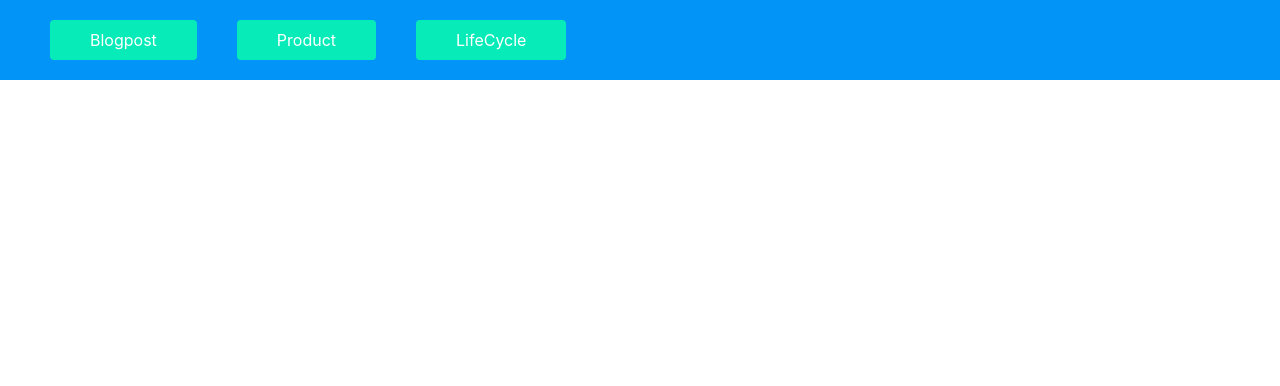
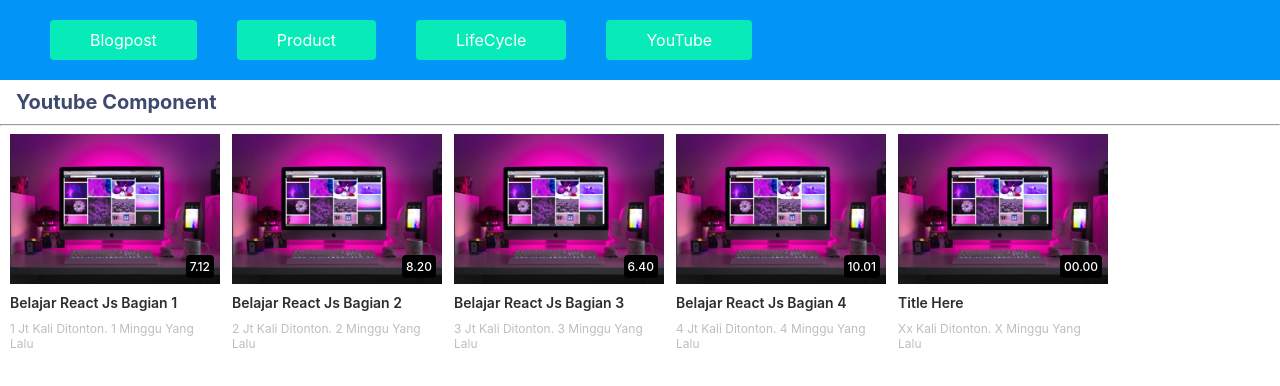
Before and after one commit to martin880/myproject, a React (Create React App) app: page /youtube-component in a window 1280 px wide. Shown: the top 386 px of the page. Built offline with nearby package versions, Linux system fonts and the light colour scheme.

Commit message:
Modified some coding

```diff
--- a/src/component/YouTubeComp/YouTubeComp.css
+++ b/src/component/YouTubeComp/YouTubeComp.css
@@ -10,6 +10,7 @@
     height: 118px;
     overflow: hidden;
     position: relative;
+    margin-left: 10px;
 }
 
 .img-thumb img {
@@ -33,7 +34,7 @@ p.title {
     font-size: 14px;
     font-weight: 600;
     text-transform: capitalize;
-    margin: 0px;
+    margin: 0px 10px;
     margin-top: 10px;
     color: #2d2d2d;
 }
@@ -41,7 +42,7 @@ p.desc {
     font-size: 12px;
     font-weight: 400;
     text-transform: capitalize;
-    margin: 0px;
+    margin: 0px 10px;
     margin-top: 10px;
     color: #bebebe;
 }
--- a/src/container/Pages/Blogpost/Blogpost.css
+++ b/src/container/Pages/Blogpost/Blogpost.css
@@ -25,18 +25,18 @@
 
 .img-thumb {
     width: 200px;
-    height: 150px;
+    height: 150px !important;
     margin-right: 20px;
 }
 
 .img-thumb img {
     width: 200px;
-    height: 150px;
+    height: 150px !important;
     object-fit: cover;
 }
 
 .content {
-    flex: 1
+    flex: 1;
 }
 
 .content p.title {
@@ -50,7 +50,7 @@
 content p.desc {
     margin: 0px;
     font-size: 16px;
-    color: #4a4a4a
+    color: #4a4a4a;
 }
 
 .remove {
@@ -67,6 +67,7 @@ content p.desc {
     background: #ff4747;
     transform: scale(1.1);
 }
+
 .update {
     padding: 8px 12px;
     background: rgb(1, 34, 71);
@@ -114,7 +115,6 @@ content p.desc {
 
 }
 
-
 button.btn-submit {
     outline: none;
     border: 1px solid #2196f3;
--- /dev/null
+++ b/src/container/Pages/YouTubeCompPage/YoutubeCompPage.jsx
@@ -0,0 +1,22 @@
+import React, { Component, Fragment } from 'react'
+import YouTubeComp from '../../../component/YouTubeComp/YouTubeComp'
+
+class YouTubeCompPage extends Component {
+    render() {
+        return (
+            <Fragment>
+                <div>
+                <p className="head-title">Youtube Component</p>
+                    <hr/>
+                        <YouTubeComp time="7.12" title="Belajar react js bagian 1" desc="1 jt kali ditonton. 1 minggu yang lalu"/>
+                        <YouTubeComp time="8.20" title="Belajar react js bagian 2" desc="2 jt kali ditonton. 2 minggu yang lalu"/>
+                        <YouTubeComp time="6.40" title="Belajar react js bagian 3" desc="3 jt kali ditonton. 3 minggu yang lalu"/>
+                        <YouTubeComp time="10.01" title="Belajar react js bagian 4" desc="4 jt kali ditonton. 4 minggu yang lalu"/>
+                        <YouTubeComp/>
+                </div>
+            </Fragment>
+        )
+    }
+}
+
+export default YouTubeCompPage;
--- a/src/container/home/Home.jsx
+++ b/src/container/home/Home.jsx
@@ -1,59 +1,36 @@
+//libraries
 import React, { Component, Fragment } from 'react';
+import {BrowserRouter as Router,Route,Link} from "react-router-dom";
+
+//pages
 import Blogpost from '../Pages/Blogpost/Blogpost';
-// import YouTubeComp from '../../component/YouTubeComp/YouTubeComp';
 import Product from '../Pages/Product/Product';
 import LifeCycleComp from '../Pages/LifeCycleComp/LifeCycleComp';
-import {BrowserRouter as Router,Route,Link, BrowserRouter} from "react-router-dom";
+import YouTubeCompPage from '../Pages/YouTubeCompPage/YoutubeCompPage';
 import './Home.css';
 
+//style
 class Home extends Component {
     state = {
         showComponent: true
     }
 
-    // componentDidMount (){
-    //     // setTimeout (() => {
-    //     //     this.setState({
-    //     //         showComponent: false
-    //     //     })
-    //     // }, 15000)
-    // }
     render() {
         return (
-            <BrowserRouter>
-                {/* <div>
-                <p>Youtube Component</p>
-                <hr/>
-                    <YouTubeComp time="7.12" title="Belajar react js bagian 1" desc="1 jt kali ditonton. 1 minggu yang lalu"/>
-                    <YouTubeComp time="8.20" title="Belajar react js bagian 2" desc="2 jt kali ditonton. 2 minggu yang lalu"/>
-                    <YouTubeComp time="6.40" title="Belajar react js bagian 3" desc="3 jt kali ditonton. 3 minggu yang lalu"/>
-                    <YouTubeComp time="10.01" title="Belajar react js bagian 4" desc="4 jt kali ditonton. 4 minggu yang lalu"/>
-                    <YouTubeComp/>
-                    <p>Counter</p>
-                    <hr/>
-                    <Product/>
-                    <p>LifeCycle Component</p>
-                    <hr/>
-                    {
-                        //jika statecomponent bernilai true maka munculkan LifeCycleComp,jika statecomponent bernilai false maka tidak memunculkan komponen apapun.
-                        this.state.showComponent ?
-                        <LifeCycleComp/> : null
-                    }
-                    <p>Blog Post</p>
-                    <hr/>
-                    <Blogpost/>
-                </div> */}
+            <Router>
                 <Fragment>
                 <div className="navigation">
                     <Link to="/">Blogpost</Link>
                     <Link to="/product">Product</Link>
                     <Link to="/lifecycle">LifeCycle</Link>
+                    <Link to="/youtube-component">YouTube</Link>
                 </div>
                     <Route path="/" exact component={Blogpost}/>
                     <Route path="/product" component={Product}/>
                     <Route path="/lifecycle" component={LifeCycleComp}/>
+                    <Route path="/youtube-component" component={YouTubeCompPage}/>
                 </Fragment>
-            </BrowserRouter>
+            </Router>
         )
     }
 }
```
Also changed, not shown: 1 other file (tests, documents, lock files or other folders).
